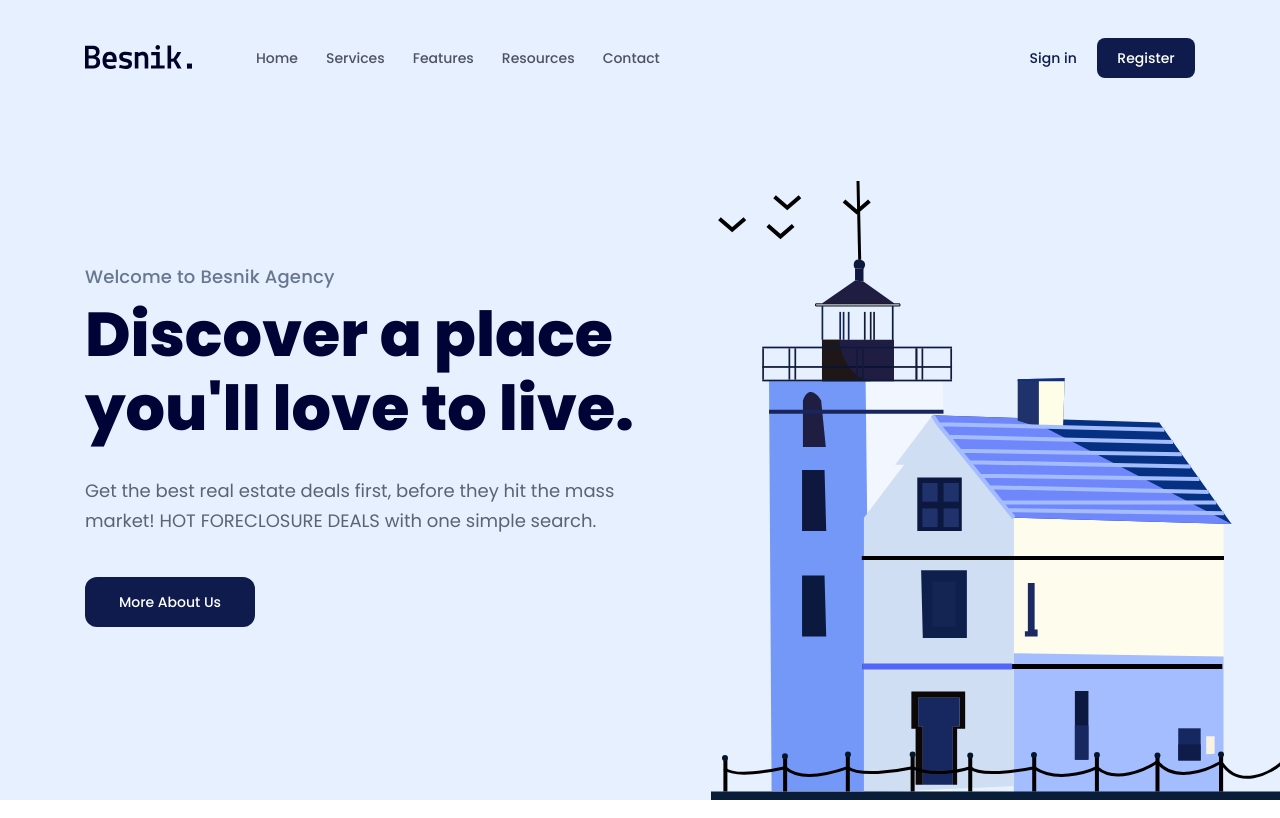
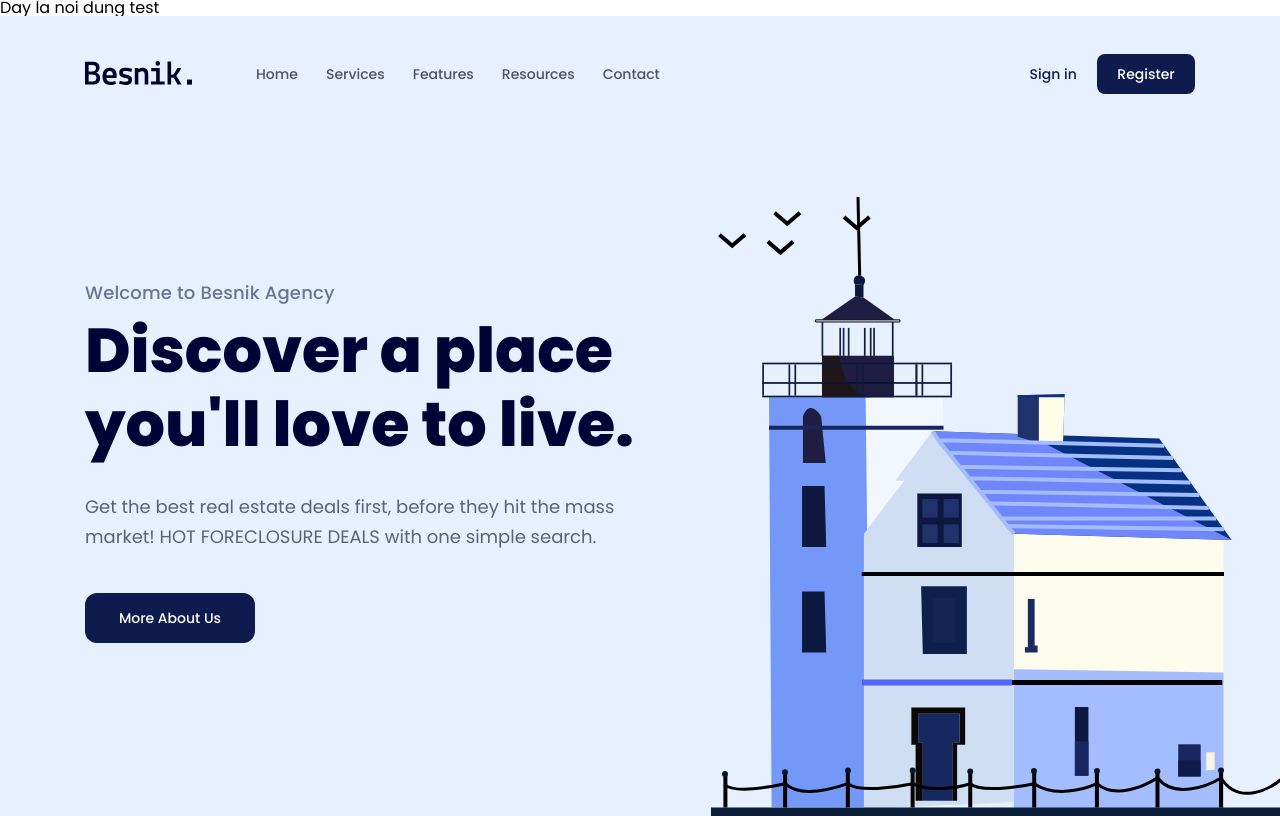
Before and after one commit to phuongthanhf6/besnik, a plain HTML site: page index.html in a window 1280 px wide. Shown: the top 818 px of the page. Drawn offline with Linux system fonts and the light colour scheme.

Commit message:
noi dung test the p

```diff
--- a/index.html
+++ b/index.html
@@ -96,6 +96,7 @@
         <link rel="stylesheet" href="./assets/css/style.css" />
     </head>
     <body>
+        <p>Day la noi dung test</p>
         <!-- Header -->
         <header class="fixed-header">
             <div class="content">
```
